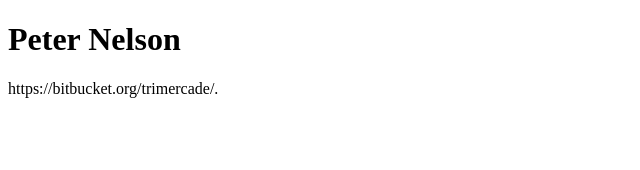
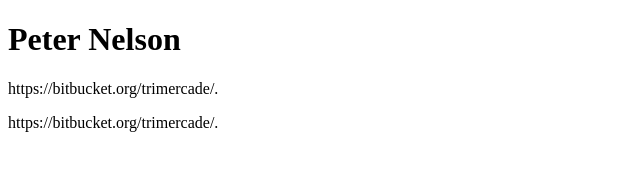
Before and after one commit to trimercade/trimercade.github.io, a plain HTML site: page index.html in a window 1280 px wide. Shown: the whole page, without its empty margins (0-640 px from the left). Drawn offline with Linux system fonts and the light colour scheme.

Commit message:
Update index.html

```diff
--- a/index.html
+++ b/index.html
@@ -3,5 +3,6 @@
 <body>
 <h1>Peter Nelson</h1>
 <p>https://bitbucket.org/trimercade/.</p>
+<p>https://bitbucket.org/trimercade/.</p>
 </body>
 </html>
```
